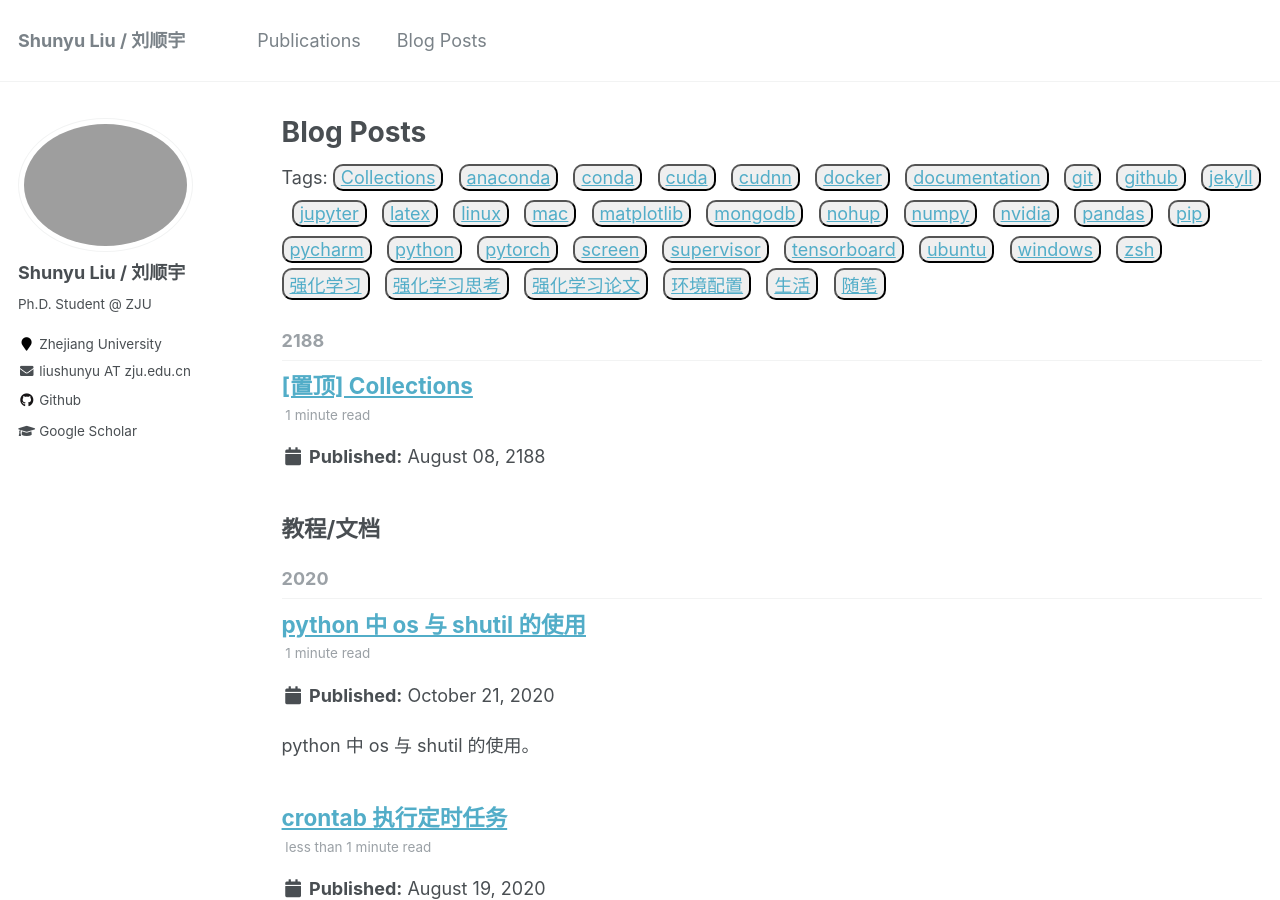
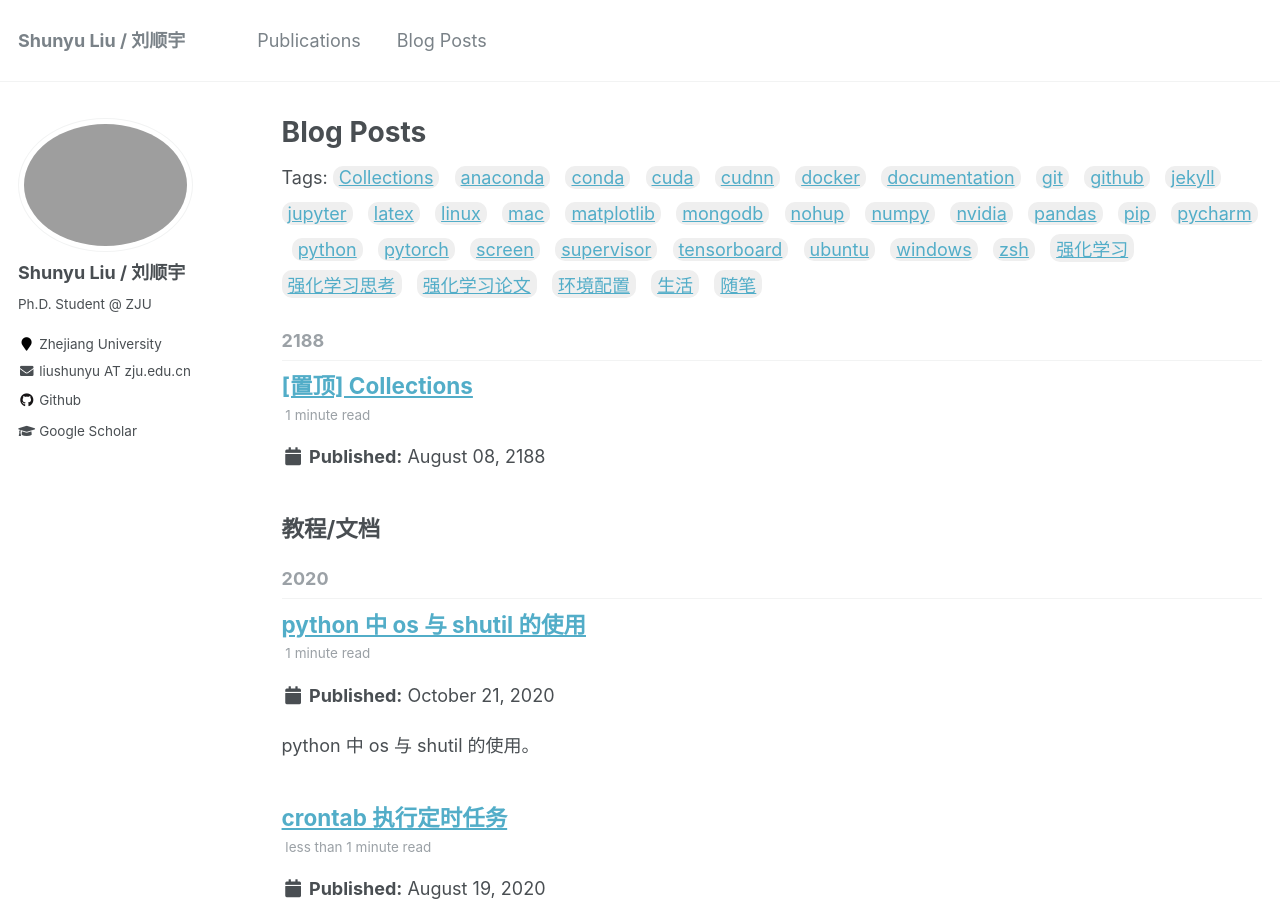
Before and after one commit to liushunyu/liushunyu.github.io, a Jekyll site: the page built from _pages/year-archive.html, in a window 1280 px wide and 900 px high. Built offline with Jekyll 4.4.1, drawn with Linux system fonts in a browser that asks for light colours.

Commit message:
Update year-archive.html

```diff
--- a/_pages/year-archive.html
+++ b/_pages/year-archive.html
@@ -13,7 +13,7 @@
 Tags:
 {% for tag in group_names %}
   {% assign posts = group_items[forloop.index0] %}
-  <font style="line-height:2;"><button style="border-radius: 10px;"><a href="https://liushunyu.github.io/tags/#{{ tag }}" target="_blank"> {{ tag }}</a></button></font> &nbsp;
+  <font style="line-height:2;"><button style="border-radius: 10px; border: none;"><a href="https://liushunyu.github.io/tags/#{{ tag }}" target="_blank"> {{ tag }}</a></button></font> &nbsp;
 {% endfor %}
 
 {% capture written_year %}'None'{% endcapture %}
```
